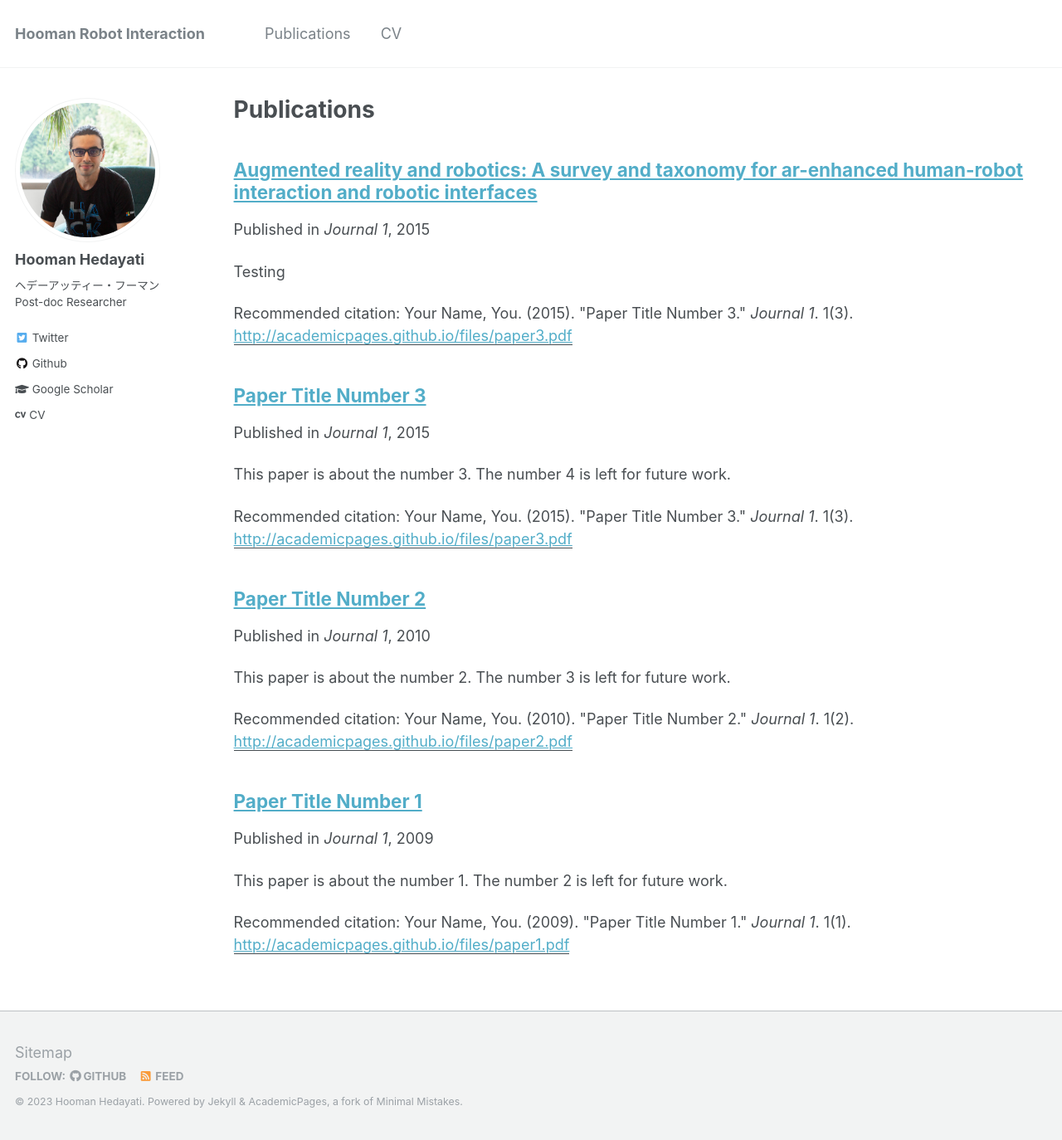
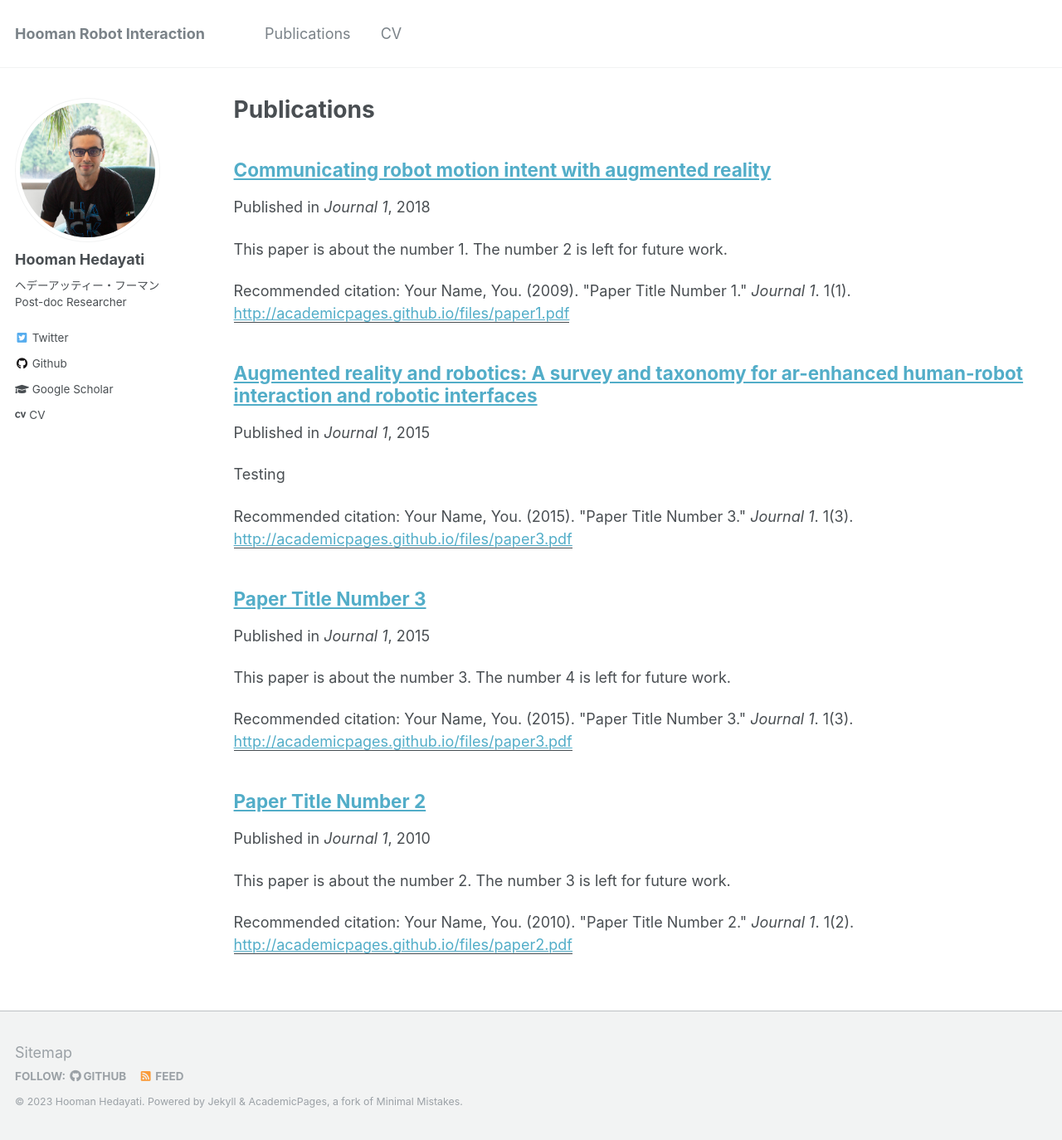
Before and after one commit to hooman202/hooman202.github.io, a Jekyll site: the page built from _pages/publications.md, in a window 1280 px wide and 1374 px high. Shown: the whole window at 83% size. Built offline with Jekyll 4.4.1, drawn with Linux system fonts in a browser that asks for light colours; some web fonts are replaced.

Commit message:
publication page

```diff
--- a/_publications/2009-10-01-paper-title-number-1.md
+++ b/_publications/2009-10-01-paper-title-number-1.md
@@ -1,9 +1,9 @@
 ---
-title: "Paper Title Number 1"
+title: "Communicating robot motion intent with augmented reality"
 collection: publications
 permalink: /publication/2009-10-01-paper-title-number-1
 excerpt: 'This paper is about the number 1. The number 2 is left for future work.'
-date: 2009-10-01
+date: 2018-02-26
 venue: 'Journal 1'
 paperurl: 'http://academicpages.github.io/files/paper1.pdf'
 citation: 'Your Name, You. (2009). &quot;Paper Title Number 1.&quot; <i>Journal 1</i>. 1(1).'
```
Also changed, not shown: _pages/about.md (+23 -0 lines).
